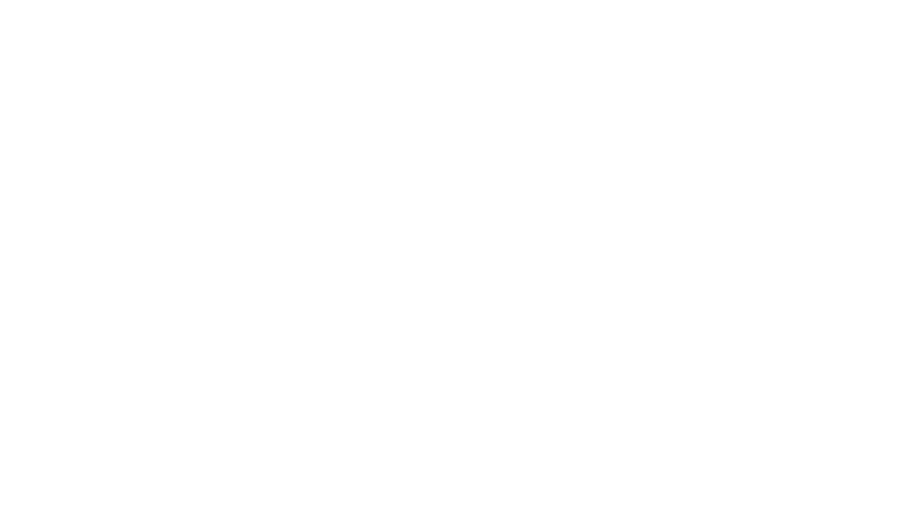
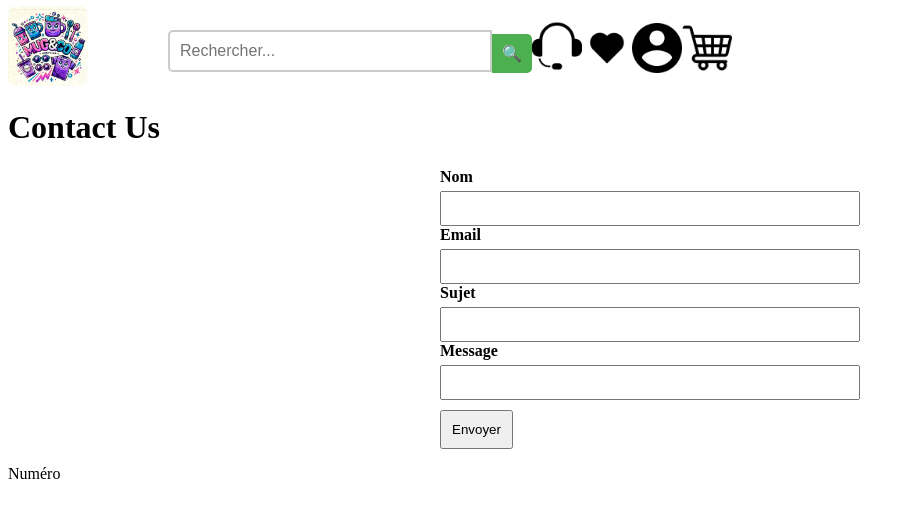
Before and after one commit to CnnMts/Site-perso, a Vue app in the folder Front/app/: page /contact in a window 1280 px wide. Before the commit this address had no page. Shown: the top 518 px of the page, without its empty margins (0-915 px from the left). Built offline with nearby package versions, Linux system fonts and the light colour scheme.

Commit message:
fix : add form

```diff
--- /dev/null
+++ b/Front/app/src/components/ContactComponent.vue
@@ -0,0 +1,19 @@
+<template>
+<div class="mid-container">
+  <Form />
+</div>
+</template>
+
+<script>
+import Form from "../components/ContactForm.vue"
+
+export default {
+  components:{
+    Form
+  }
+}
+</script>
+
+<style>
+
+</style>
--- /dev/null
+++ b/Front/app/src/components/ContactForm.vue
@@ -0,0 +1,67 @@
+<template>
+  <div class="form-container">
+    <form @submit.prevent="submitForm">
+      <div v-for="(field, index) in fields" :key="index">
+        <label :for="field.id">{{ field.label }}</label>
+        <input :type="field.type" :id="field.id" v-model="field.value" />
+      </div>
+      <button type="submit">Envoyer</button>
+    </form>
+  </div>
+</template>
+
+<script>
+  import ContactMessagesModel from "../models/contactMessagesModel"
+
+
+export default {
+  data() {
+    return {
+      fields: [
+        { id: "name", label: "Nom", type: "text", value: "" },
+        { id: "email", label: "Email", type: "email", value: "" },
+        { id: "subject", label: "Sujet", type: "text", value: "" },
+        { id: "message", label: "Message", type: "text", value: "" },
+      ],
+    };
+  },
+  methods: {
+     async submitForm() {
+        const payload = {};
+        this.fields.forEach(field => {
+        payload[field.id] = field.value;
+        });
+
+        try {
+          const response = await ContactMessagesModel.addContactMessage(payload);
+          this.fields.forEach(field => (field.value = ""));
+        } catch (error) {
+      }
+    }
+  }
+};
+</script>
+
+<style>
+.form-container {
+  max-width: 400px;
+  margin: auto;
+  display: flex;
+  flex-direction: column;
+  gap: 10px;
+}
+label {
+  display: block;
+  font-weight: bold;
+}
+input {
+  width: 100%;
+  padding: 8px;
+  margin-top: 5px;
+}
+button {
+  padding: 10px;
+  margin-top: 10px;
+  cursor: pointer;
+}
+</style>
--- /dev/null
+++ b/Front/app/src/components/Footer.vue
@@ -0,0 +1,16 @@
+<template>
+    <div class="footer-container">
+      <footer>
+        <p>Numéro</p>
+      </footer>
+    </div>
+</template>
+
+<script>
+
+</script>
+
+
+<style>
+
+</style>
--- a/Front/app/src/components/NavBar.vue
+++ b/Front/app/src/components/NavBar.vue
@@ -5,7 +5,9 @@
 <template>
   <div class="container-nav">
     <div class="Logo">
-      <img id="logo" src="../assets/navIcon/Logo.webp">
+      <a href="/">
+        <img id="logo" src="../assets/navIcon/Logo.webp">
+      </a>
     </div>
     <div class="nav-left">
       <div class="search-container">
@@ -13,7 +15,9 @@
         <button class="search-button">🔍</button>
       </div>
       <div class="nav-icon">
-        <img src="../assets/navIcon/support.png">
+          <a href="/contact">
+            <img src="../assets/navIcon/support.png">
+          </a>
       </div>
       <div class="nav-icon">
         <img src="../assets/navIcon/hearth.png">
@@ -82,6 +86,7 @@
 }
 
 .nav-icon img {
+  height: 50px;
   max-height: 100%;
   max-width: 100%;
   object-fit: contain;
@@ -96,6 +101,7 @@
 }
 
 #logo{
+   height: 80px;
   max-height: 100%;
   max-width: 100%;
   object-fit: contain;
--- /dev/null
+++ b/Front/app/src/models/contactMessagesModel.js
@@ -0,0 +1,16 @@
+const contactMessagesModel = {
+  async addContactMessage(contactMessagesData) {
+    try {
+      const response = await fetch('http://127.0.0.1:9999/contact', {
+        method: 'POST',
+        headers: { 'Content-Type': 'application/json' },
+        body: JSON.stringify(contactMessagesData),
+      });
+      return await response.json();
+    } catch (error) {
+      console.error('Erreur addOrderItem:', error);
+    }
+  }
+};
+
+export default contactMessagesModel;
--- a/Front/app/src/router/router.js
+++ b/Front/app/src/router/router.js
@@ -7,6 +7,7 @@ import LoginView from '../views/LoginPage.vue';
 import ProductDetail from '../views/ProductDetail.vue';
 import Customizer from '../views/Customizer.vue';
 import Render3d from '../views/Render3d.vue';
+import Contact from '../views/Contact.vue';
 
 const routes = [
   {
@@ -48,6 +49,11 @@ const routes = [
     path: '/render',
     name: 'render',
     component:  Render3d
+  },
+  {
+    path: '/contact',
+    name: 'contact',
+    component:  Contact
   }
 ];
 
--- /dev/null
+++ b/Front/app/src/views/Contact.vue
@@ -0,0 +1,27 @@
+<template>
+  <div class="container-contact">
+  <navBar />
+  <h1>Contact Us</h1>
+  <Contact />
+   <Footer />
+  </div>
+</template>
+
+<script>
+import Contact from '../components/ContactComponent.vue';
+import navBar from '../components/NavBar.vue';
+import Footer from '../components/Footer.vue';
+
+
+export default {
+  components: {
+    Contact,
+    navBar,
+    Footer,
+  }
+};
+</script>
+
+<style>
+
+</style>
--- a/Front/app/src/views/Customizer.vue
+++ b/Front/app/src/views/Customizer.vue
@@ -4,11 +4,6 @@
       <h2>Personnalisation</h2>
       <canvas ref="canvasRef" width="900" height="275" />
       <input type="file" @change="onFileChange" />
-      <label>
-        Couleur du fond :
-        <input type="color" v-model="backgroundColor" @input="updateBackgroundColor" />
-      </label>
-
     </div>
 
     <div class="right-panel">
```
Also changed, not shown: Front/app/src/components/CartComponent.vue (added, +11 -0 lines), Front/app/src/views/Cart.vue (added, +12 -0 lines).
